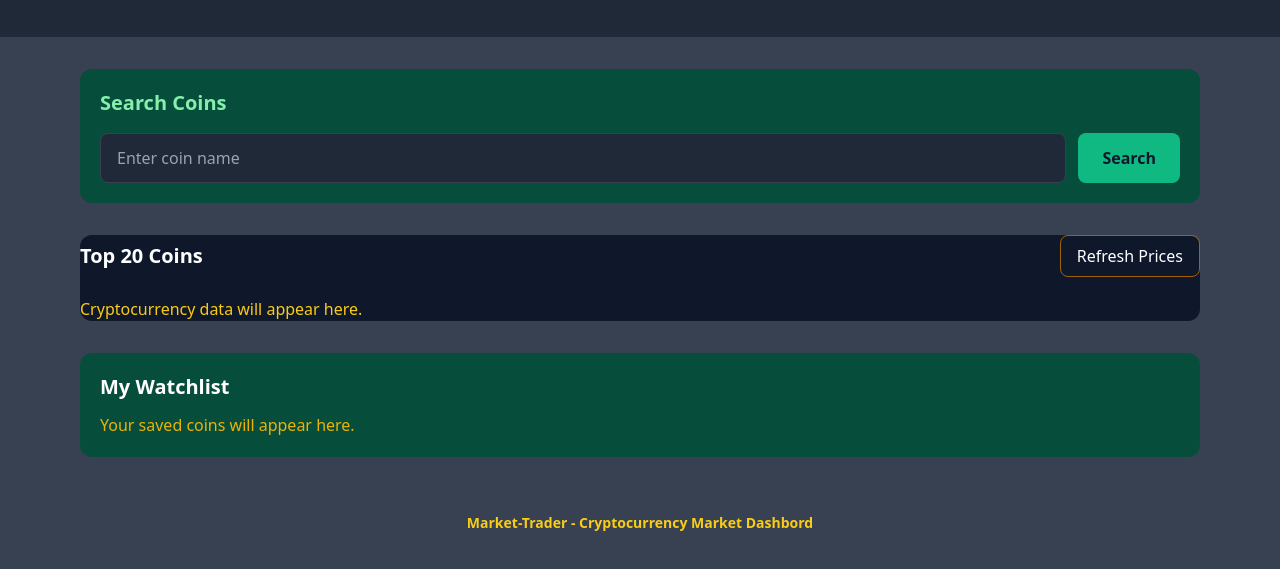
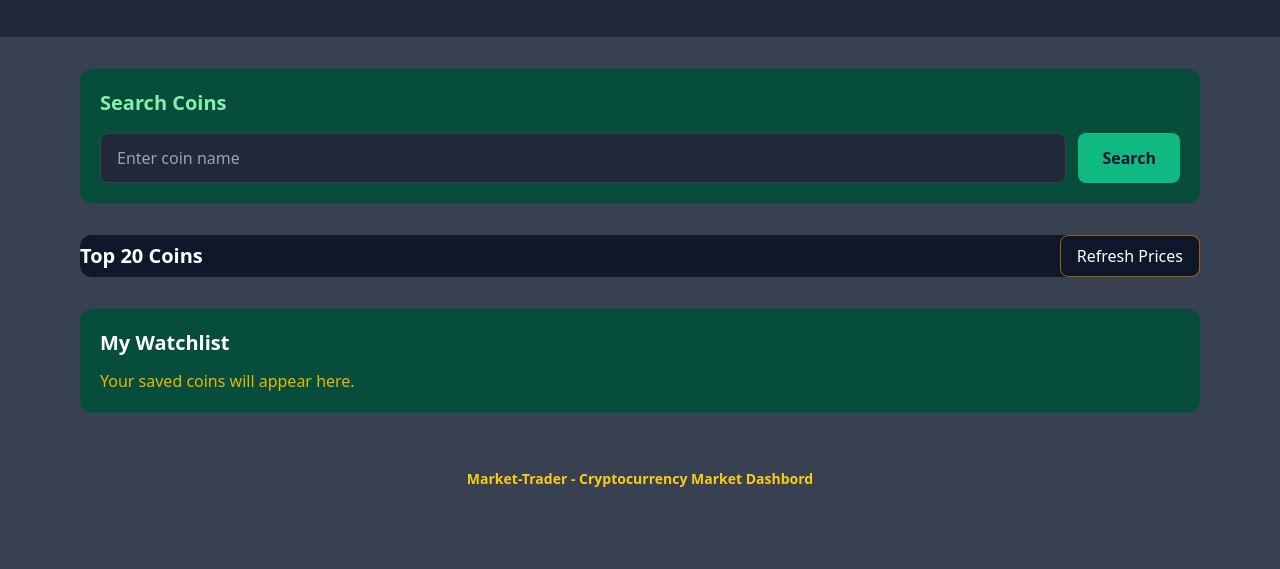
Before and after one commit to chirag22sharma/market-tracker, a plain HTML site: page index.html in a window 1280 px wide. Shown: the part 111-680 px from the top of the page. Drawn offline with nearby package versions, Linux system fonts and the light colour scheme.

Commit message:
Add container for cryptocurrency cards

```diff
--- a/index.html
+++ b/index.html
@@ -43,9 +43,8 @@
                     Refresh Prices
                 </button>
             </div>
-            <p class="text-yellow-400">
-                Cryptocurrency data will appear here.
-            </p>
+            <div id="coin-data">
+            </div>
         </section>
         <section class="bg-emerald-900 rounded-xl p-5">
             <h2 class="text-xl font-semibold mb-3">My Watchlist</h2>
@@ -55,6 +54,8 @@
     <footer class="text-center text-yellow-400 font-semibold text-sm py-6">
         Market-Trader - Cryptocurrency Market Dashbord
     </footer>
+
+    <script src="app.js"></script>
 </body>
 
 </html>
```
